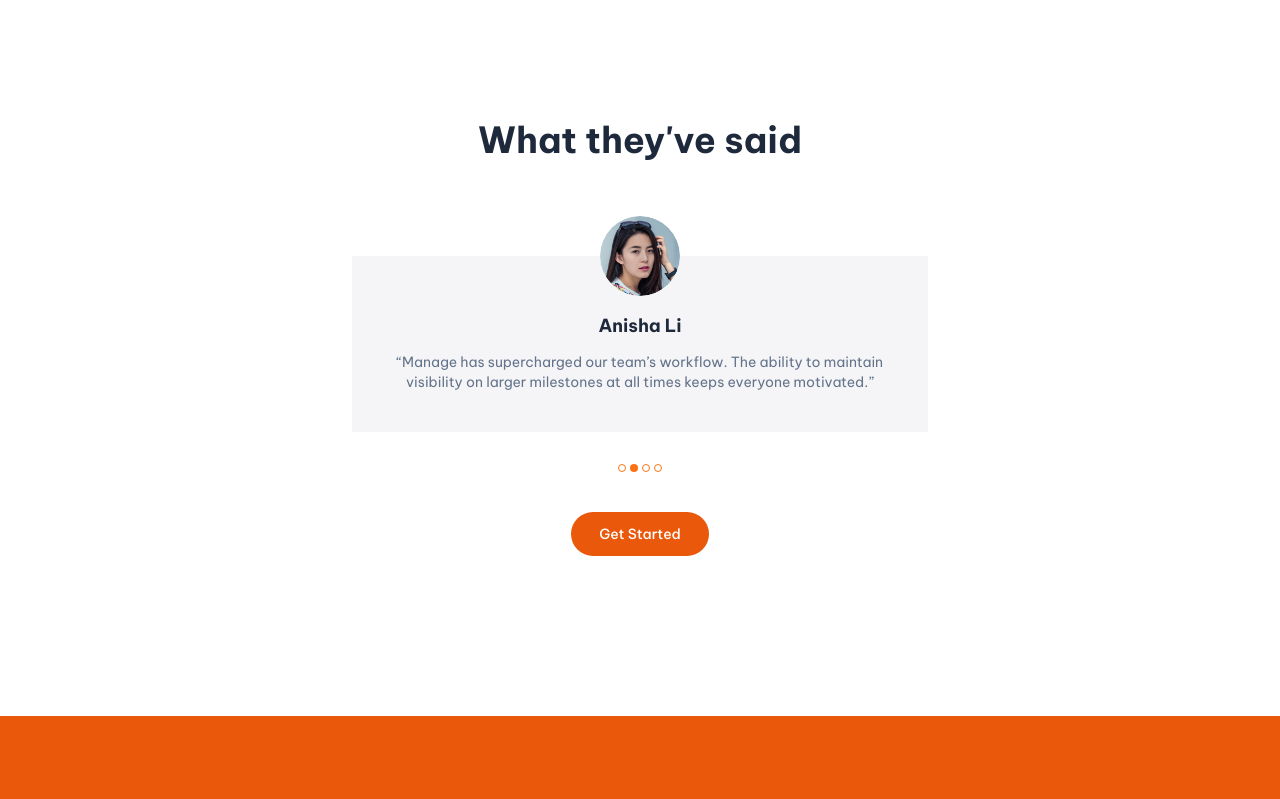
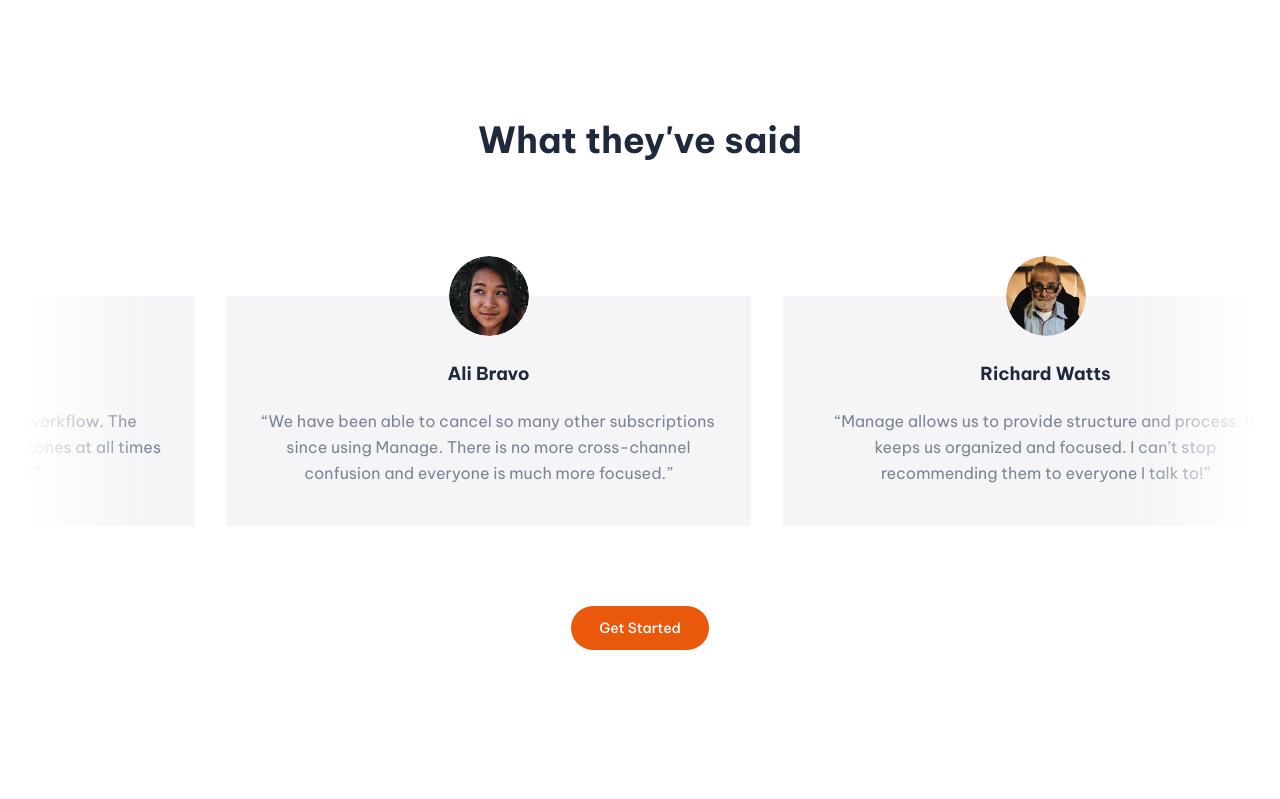
Before and after one commit to Humboorgir/manage-landing-page-solution, a React (Vite) app: page / in a window 1280 px wide. Shown: the part 1420-2219 px from the top of the page. Built offline with nearby package versions, Linux system fonts and the light colour scheme.

Commit message:
feat(home): implement slider for testimonials

```diff
--- /dev/null
+++ b/src/components/slider.tsx
@@ -0,0 +1,80 @@
+const Slider = () => {
+  const testimonials = [
+    {
+      name: "Anisha Li",
+      message: `Manage has supercharged our team’s workflow. The ability to maintain
+            visibility on larger milestones at all times keeps everyone motivated.`,
+      avatar: "/avatar-anisha.png",
+    },
+    {
+      name: "Ali Bravo",
+      message: `We have been able to cancel so many other subscriptions since using
+            Manage. There is no more cross-channel confusion and everyone is much more focused.`,
+      avatar: "/avatar-ali.png",
+    },
+    {
+      name: "Richard Watts",
+      message: `Manage allows us to provide structure and process. It keeps us organized
+            and focused. I can’t stop recommending them to everyone I talk to!`,
+      avatar: "/avatar-richard.png",
+    },
+    {
+      name: "Shanai Gough",
+      message: `Their software allows us to track, manage and collaborate on our projects
+            from anywhere. It keeps the whole team in-sync without being intrusive.`,
+      avatar: "/avatar-shanai.png",
+    },
+  ];
+
+  return (
+    <div className="max-w-screen-xl mx-auto px-6 flex flex-col items-center mt-20">
+      <h2 className="font-bold text-center text-slate-800 text-3xl md:text-4xl mb-24">
+        What they've said
+      </h2>
+
+      <div
+        className="flex overflow-x-hidden items-center
+        [mask-image:linear-gradient(to_right,transparent,white_10%,white_90%,transparent)]
+        pt-[40px] bg-gradient-to-r max-w-screen-xl w-[1px] min-w-full"
+      >
+        {[0, 0].map(() => {
+          return (
+            <div className="flex items-center space-x-8 shrink-0 animate-scroll first-of-type:pl-8">
+              {testimonials.map((testimonial) => {
+                return (
+                  <div className="bg-gray-200/40 relative shrink-0 w-full max-w-[525px] text-center px-8 pb-10 pt-16 mb-8">
+                    <img
+                      className="absolute bottom-[calc(100%-40px)] left-1/2 -translate-x-1/2 w-[80px] h-[80px] rounded-full"
+                      src={testimonial.avatar}
+                      alt="user avatar"
+                    />
+
+                    <h3 className="text-slate-800 text-lg font-bold mb-3 md:mb-5">
+                      {testimonial.name}
+                    </h3>
+                    <p className="text-slate-600/70 leading-relaxed">
+                      “{testimonial.message}”
+                    </p>
+                  </div>
+                );
+              })}
+            </div>
+          );
+        })}
+      </div>
+
+      <div className="flex items-center justify-center mb-10 md:invisible">
+        <div className="mr-1 h-2 w-2 rounded-full border border-orange-500" />
+        <div className="mr-1 h-2 w-2 rounded-full bg-orange-500" />
+        <div className="mr-1 h-2 w-2 rounded-full border border-orange-500" />
+        <div className="h-2 w-2 rounded-full border border-orange-500" />
+      </div>
+
+      <button className="mb-8 md:mb-40 font-medium text-sm py-3 px-7 text-white rounded-full bg-orange-600">
+        Get Started
+      </button>
+    </div>
+  );
+};
+
+export default Slider;
--- a/src/pages/index.tsx
+++ b/src/pages/index.tsx
@@ -1,4 +1,5 @@
 import Navbar from "../components/navbar";
+import Slider from "../components/slider";
 
 const Home = () => {
   return (
@@ -92,37 +93,7 @@
         </div>
       </section>
 
-      <div className="max-w-screen-xl mx-auto px-6 flex flex-col items-center mt-20">
-        <h2 className="font-bold text-center text-slate-800 text-3xl md:text-4xl mb-24">
-          What they've said
-        </h2>
-
-        <div className="bg-gray-200/40 relative w-full max-w-xl text-center px-6 pb-10 pt-14 mb-8">
-          <img
-            className="absolute bottom-[calc(100%-40px)] left-1/2 -translate-x-1/2 w-[80px] h-[80px] rounded-full"
-            src="/avatar-anisha.png"
-            alt="user avatar"
-          />
-
-          <h3 className="text-slate-800 text-lg font-bold mb-3">Anisha Li</h3>
-          <p className="text-slate-500 text-sm">
-            “Manage has supercharged our team’s workflow. The ability to
-            maintain visibility on larger milestones at all times keeps everyone
-            motivated.”
-          </p>
-        </div>
-
-        <div className="flex items-center justify-center mb-10">
-          <div className="mr-1 h-2 w-2 rounded-full border border-orange-500" />
-          <div className="mr-1 h-2 w-2 rounded-full bg-orange-500" />
-          <div className="mr-1 h-2 w-2 rounded-full border border-orange-500" />
-          <div className="h-2 w-2 rounded-full border border-orange-500" />
-        </div>
-
-        <button className="mb-8 md:mb-40 font-medium text-sm py-3 px-7 text-white rounded-full bg-orange-600">
-          Get Started
-        </button>
-      </div>
+      <Slider />
 
       <div className="bg-orange-600">
         <div className="max-w-screen-xl mx-auto py-20 px-6 flex flex-col md:flex-row md:justify-between items-center">
--- a/tailwind.config.js
+++ b/tailwind.config.js
@@ -2,7 +2,21 @@
 export default {
   content: ["./index.html", "./src/**/*.{js,ts,jsx,tsx}"],
   theme: {
-    extend: {},
+    extend: {
+      animation: {
+        scroll: "scroll 35s forwards linear infinite",
+      },
+      keyframes: {
+        scroll: {
+          "0%": {
+            transform: "translate(0%)",
+          },
+          "100%": {
+            transform: "translate(-100%)",
+          },
+        },
+      },
+    },
   },
   plugins: [],
 };
```
